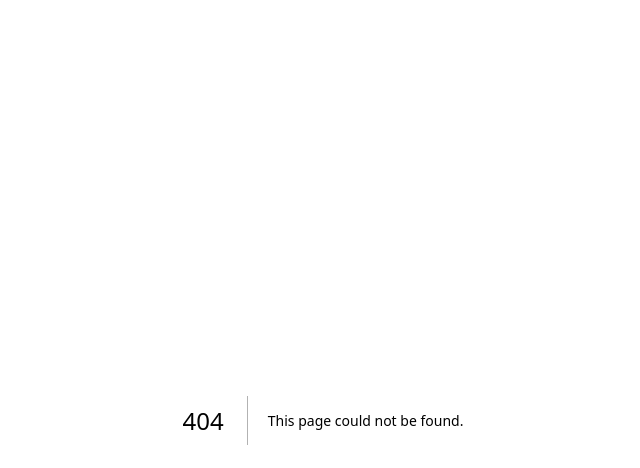
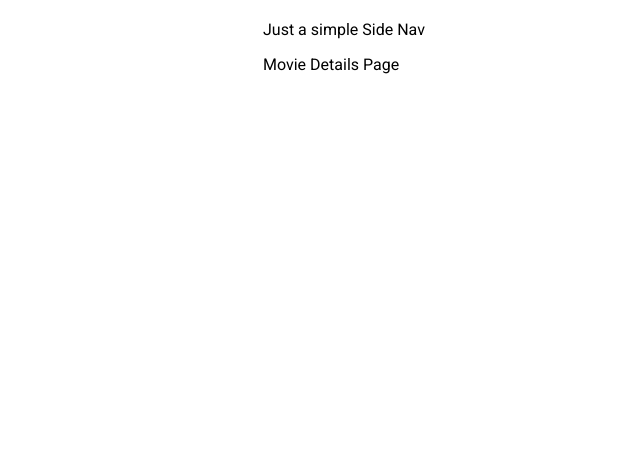
Before and after one commit to ThisIsTheNewOne/movie-app-frontend, a Next.js app: page /movie-list/movie-details in a window 1280 px wide. Before the commit this address had no page. Shown: the top 468 px of the page, without its empty margins (37-677 px from the left). Built offline with nearby package versions, Linux system fonts and the light colour scheme.

Commit message:
adding simple layout and router pages

```diff
--- /dev/null
+++ b/src/app/movie-list/layout.tsx
@@ -0,0 +1,8 @@
+export default function Layout({ children }: { children: React.ReactNode }) {
+  return (
+    <div>
+      <div>Just a simple Side Nav</div>
+      <div >{children}</div>
+    </div>
+  );
+}
--- /dev/null
+++ b/src/app/movie-list/movie-details/page.tsx
@@ -0,0 +1,3 @@
+export default function Page() {
+    return <p>Movie Details Page</p>;
+  }
--- /dev/null
+++ b/src/app/movie-list/page.tsx
@@ -0,0 +1,3 @@
+export default function Page() {
+    return <p>Movie list Page</p>;
+  }
--- a/src/app/page.module.css
+++ b/src/app/page.module.css
@@ -162,7 +162,7 @@ a.secondary {
 }
 
 @media (prefers-color-scheme: dark) {
-  .logo {
+  /* .logo {
     filter: invert();
-  }
+  } */
 }
```
